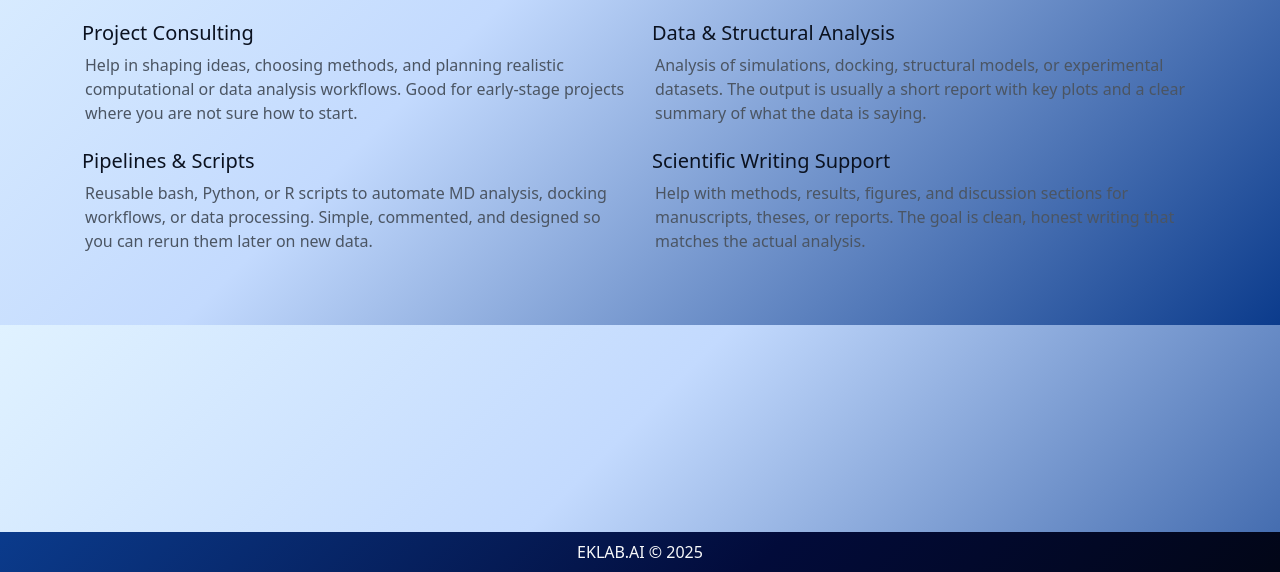
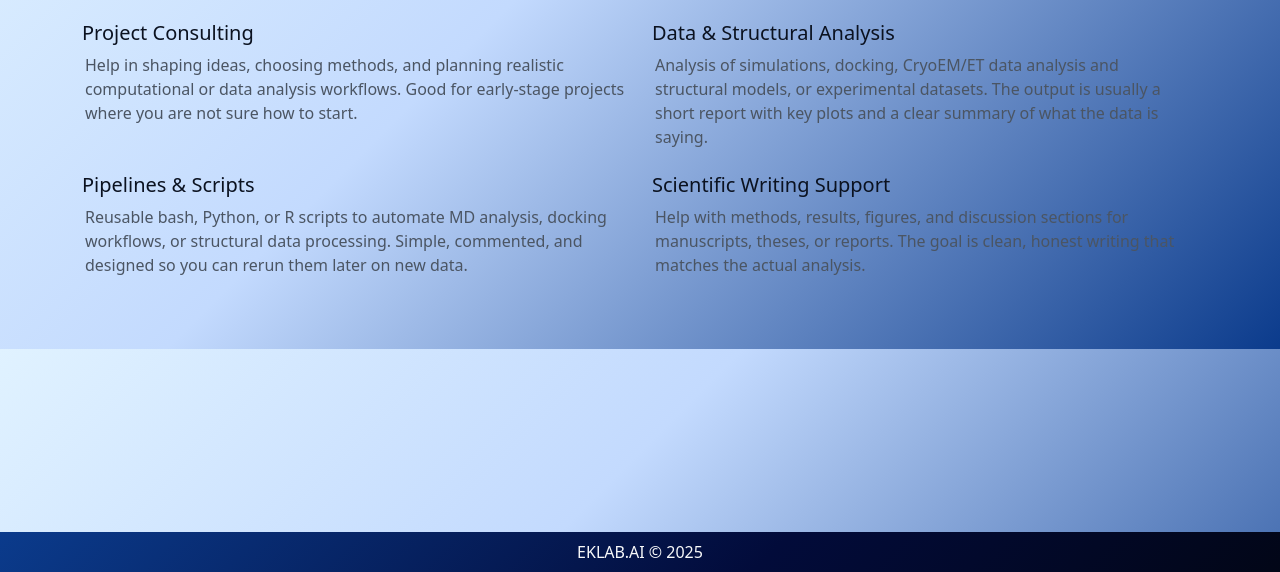
Before and after one commit to sanze-kumar/EKLAB.AI, a plain HTML site: page pages/services.html in a window 1280 px wide. Shown: the part 228-800 px from the top of the page. Drawn offline with nearby package versions, Linux system fonts and the light colour scheme; files that its build step writes are made by us from their sources; a small style sheet from the web is missing.

Commit message:
Update services.html

```diff
--- a/pages/services.html
+++ b/pages/services.html
@@ -91,8 +91,7 @@
                 <div class="col-md-6 mb-4">
                     <h5>Data &amp; Structural Analysis</h5>
                     <p class="section-text">
-                        Analysis of simulations, docking, structural models, or experimental
-                        datasets. The output is usually a short report with key plots and a
+                        Analysis of simulations, docking, CryoEM/ET data analysis and structural models, or experimental datasets. The output is usually a short report with key plots and a
                         clear summary of what the data is saying.
                     </p>
                 </div>
@@ -101,7 +100,7 @@
                     <h5>Pipelines &amp; Scripts</h5>
                     <p class="section-text">
                         Reusable bash, Python, or R scripts to automate MD analysis,
-                        docking workflows, or data processing. Simple, commented, and
+                        docking workflows, or structural data processing. Simple, commented, and
                         designed so you can rerun them later on new data.
                     </p>
                 </div>
```
